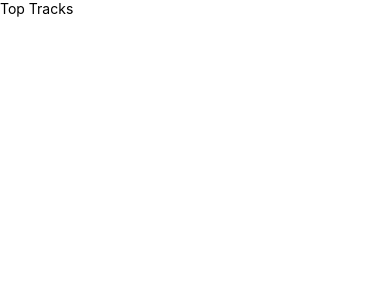
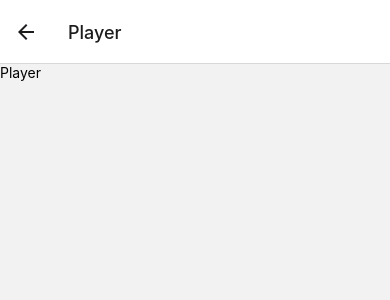
Before and after one commit to andresGuevaraRojas/lastfm-react-native, a React Native app: screen /Player in a window 390 px wide. Shown: the top 300 px of the page. Built offline with nearby package versions, Linux system fonts and the light colour scheme.

Commit message:
Setup basic navigation

```diff
--- a/App.tsx
+++ b/App.tsx
@@ -1,10 +1,12 @@
+import 'react-native-gesture-handler';
 import React from 'react';
-import {Text, View} from 'react-native';
+import {NavigationContainer} from '@react-navigation/native';
+import RootStackNavigator from './src/navigation/RootStackNavigator';
 
 export default function App() {
   return (
-    <View>
-      <Text>Top Tracks</Text>
-    </View>
+    <NavigationContainer>
+      <RootStackNavigator />
+    </NavigationContainer>
   );
 }
--- /dev/null
+++ b/src/navigation/RootStackNavigator.tsx
@@ -0,0 +1,28 @@
+import React from 'react';
+import {createStackNavigator} from '@react-navigation/stack';
+import HomeScreen from '../screens/HomeScreen';
+import ArtistScreen from '../screens/ArtistScreen';
+import PlayerScreen from '../screens/PlayerScreen';
+import ProfileScreen from '../screens/ProfileScreen';
+
+export type RootStackParamList = {
+  Home: undefined;
+  Artist: undefined;
+  Player: undefined;
+  Profile: undefined;
+};
+
+const RootStack = createStackNavigator<RootStackParamList>();
+
+function RootStackNavigator() {
+  return (
+    <RootStack.Navigator>
+      <RootStack.Screen name="Home" component={HomeScreen} />
+      <RootStack.Screen name="Artist" component={ArtistScreen} />
+      <RootStack.Screen name="Player" component={PlayerScreen} />
+      <RootStack.Screen name="Profile" component={ProfileScreen} />
+    </RootStack.Navigator>
+  );
+}
+
+export default RootStackNavigator;
--- /dev/null
+++ b/src/screens/ArtistScreen.tsx
@@ -0,0 +1,10 @@
+import React from 'react';
+import {Text, View} from 'react-native';
+
+export default function ArtistScreen() {
+  return (
+    <View>
+      <Text>Artist</Text>
+    </View>
+  );
+}
--- /dev/null
+++ b/src/screens/HomeScreen.tsx
@@ -0,0 +1,10 @@
+import React from 'react';
+import {Text, View} from 'react-native';
+
+export default function HomeScreen() {
+  return (
+    <View>
+      <Text>Home</Text>
+    </View>
+  );
+}
--- /dev/null
+++ b/src/screens/PlayerScreen.tsx
@@ -0,0 +1,10 @@
+import React from 'react';
+import {Text, View} from 'react-native';
+
+export default function PlayerScreen() {
+  return (
+    <View>
+      <Text>Player</Text>
+    </View>
+  );
+}
--- /dev/null
+++ b/src/screens/ProfileScreen.tsx
@@ -0,0 +1,10 @@
+import React from 'react';
+import {Text, View} from 'react-native';
+
+export default function ProfileScreen() {
+  return (
+    <View>
+      <Text>Profile</Text>
+    </View>
+  );
+}
```
Also changed, not shown: package.json (+6 -1 lines), 2 other files (tests, documents, lock files or other folders).
